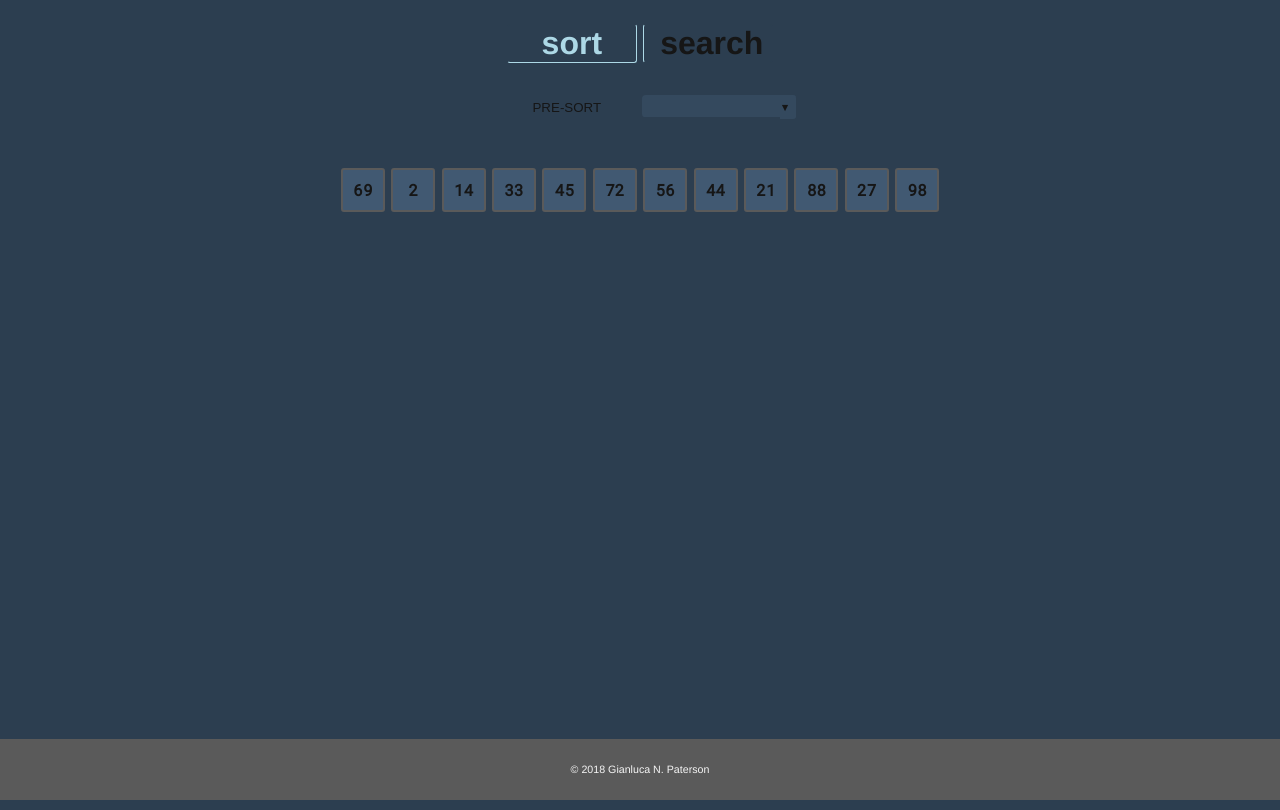
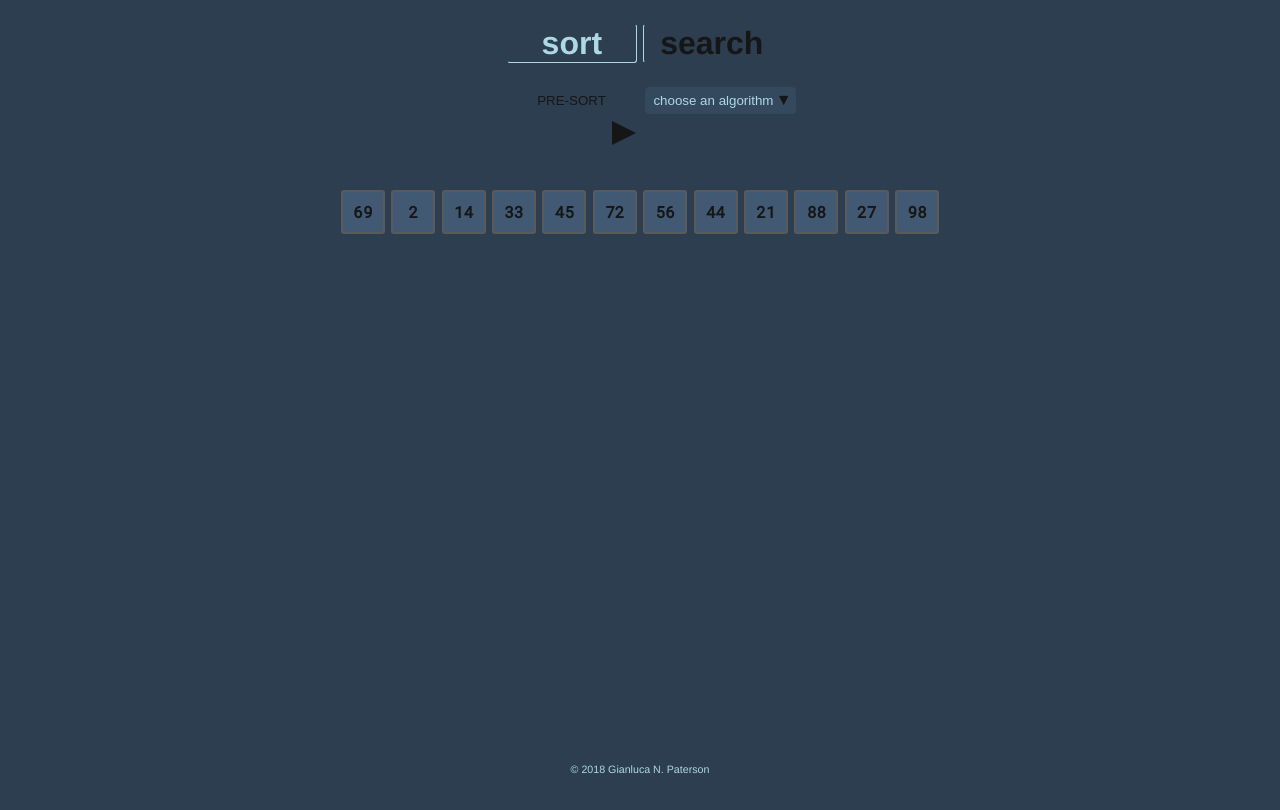
Before and after one commit to patersog/sort-n-search, a Vue app: page / in a window 1280 px wide. Built offline with nearby package versions, Linux system fonts and the light colour scheme.

Commit message:
Add more styles

```diff
--- a/src/algorithms/array-data.js
+++ /dev/null
@@ -1,41 +0,0 @@
-// const array = [
-//   2,
-//   14,
-//   33,
-//   45,
-//   72,
-//   56,
-//   44,
-//   21,
-//   88,
-//   27,
-//   68,
-//   15,
-//   62,
-//   93,
-//   98,
-//   73,
-//   28,
-//   16,
-//   46,
-//   87,
-//   28,
-//   65,
-//   38,
-//   67,
-//   16,
-//   85,
-//   63,
-//   23,
-//   69,
-//   64,
-//   91,
-//   9,
-//   70,
-//   81,
-//   27
-// ];
-
-const array = [69, 2, 14, 33, 45, 72, 56, 44, 21, 88, 27, 98];
-
-export default array;
--- /dev/null
+++ b/src/algorithms/data/array-data.js
@@ -0,0 +1,5 @@
+const array = [69, 2, 14, 33, 45, 72, 56, 44, 21, 88, 27, 98];
+
+module.exports = {
+  array
+};
--- a/src/algorithms/index.js
+++ b/src/algorithms/index.js
@@ -1,10 +1,16 @@
 //import sort from "./sort";
-import search from "./search";
+const search = require("./search");
+const { array: arrayData } = require("./data/array-data");
 
 const algorithms = {
   search
 };
 
+const test = {
+  arrayData
+};
+
 module.exports = {
-  algorithms
+  algorithms,
+  test
 };
--- a/src/algorithms/search/index.js
+++ b/src/algorithms/search/index.js
@@ -2,8 +2,8 @@ import binary from "./binary";
 import linear from "./linear";
 
 export const search = {
-  binary,
-  linear
+  binary: binary,
+  linear: linear
 };
 
 export default search;
--- a/src/algorithms/search/linear.js
+++ b/src/algorithms/search/linear.js
@@ -1,7 +1,7 @@
 export const linear = (arr, lookup) => {
   for (let i = 0; i < arr.length; i++) {
     if (arr[i] === lookup) {
-      return i + 1;
+      return i;
     }
   }
   return null;
--- a/src/components/ActionBar.vue
+++ b/src/components/ActionBar.vue
@@ -1,11 +1,21 @@
 <template>
 	<div class="action-bar">
-		<button v-bind:class="buttonClasses" v-on:click="requestSort">pre-sort</button>
-		<div class="algo-select">
-			<select v-model="requestAlgorithm">
-				<option disabled value="">Select a Sorting Algorithm</option>
-				<option v-for="(option, index) in options" :key="index" :value="option">{{option}}</option>
-			</select>
+		<div class="top">
+			<button :class="preSortButtonClass" v-on:click="requestPreSort">pre-sort</button>
+			<div class="algo-select">
+				<select v-model="selected">
+					<option disabled value="">choose an algorithm</option>
+					<option v-for="(option, index) in options" :key="index" :value="option">{{option}}</option>
+				</select>
+			</div>
+		</div>
+		<div class="bottom">
+			<div v-if="!run">
+				<button  class="control-btn play" :click="runAlgorithm"></button>
+			</div>
+			<div>
+				<button class="control-btn reset" :click="requestReset"></button>
+			</div>
 		</div>
 	</div>
 </template>
@@ -14,19 +24,39 @@
 export default {
   props: {
     preSorted: Boolean,
-    algorithmType: String
+    run: Boolean,
+    algorithmType: String,
+    algorithm: String
+  },
+  data() {
+    return {
+      selected: ""
+    };
   },
   methods: {
-    requestSort() {
-      this.$emit("requestSort");
+    requestPreSort() {
+      this.$emit("request-pre-sort");
+    },
+    requestReset() {
+      this.$emit("resest-algorithm");
     },
     requestAlgorithm() {
-      this.$emit("requestAlgorithm");
+      this.$emit("request-algorithm", this.selected);
+    },
+    runAlgorithm() {
+      this.$emit("run-algorithm");
+    }
+  },
+  watch: {
+    selected() {
+      this.requestAlgorithm();
     }
   },
   computed: {
-    buttonClasses() {
-      return !this.preSorted ? "btn not-clicked" : "btn clicked";
+    preSortButtonClass() {
+      return !this.preSorted
+        ? "pre-sort-btn not-clicked"
+        : "pre-sort-btn clicked";
     },
     options() {
       switch (this.algorithmType) {
@@ -48,32 +78,90 @@ export default {
   padding: 0.5em 0;
 }
 
-.btn {
+.top {
+  display: flex;
+  flex-direction: row;
+  justify-content: center;
+}
+
+.pre-sort-btn {
   background-color: transparent;
-  border: 0;
-  border-bottom: 1px solid #2c3e50;
+  border-radius: 3px;
+  border: 1px solid #2c3e50;
   cursor: pointer;
   font-weight: 400;
-  height: 2.5vh;
-  margin: 0.5em 0.3em 0.5em 0;
+  height: 2em;
+  margin-right: 0.4em;
   width: 10em;
   text-align: center;
   text-transform: uppercase;
   transition: 800ms ease all;
 }
 
+.pre-sort-btn:hover {
+  color: lightblue;
+  transition: 800ms ease all;
+}
+
 .clicked {
-  border-bottom: 1px solid lightblue;
+  border-color: lightblue;
   color: lightblue;
+}
+
+.clicked:hover {
+  border: #2c3e50;
+  transition: 800ms ease all;
 }
 
 .not-clicked {
   color: rgb(22, 22, 22);
 }
 
-.btn:hover {
-  border-bottom: 1px solid lightblue;
-  transition: 800ms ease all;
+.bottom {
+  display: inline-block;
+  background-color: #2c3e50;
+}
+
+.bottom > div {
+  display: inline-block;
+  width: 1.8em;
+  height: 1.8em;
+  padding: 0.1em;
+  text-align: center;
+}
+
+.control-btn {
+  border: 0;
+  background: transparent;
+  box-sizing: border-box;
+  border-color: #2c3e50;
+  cursor: pointer;
+  margin: 0;
+  padding: 0;
+  transition: 800ms all ease;
+}
+
+.control-btn:hover {
+  border-left-color: lightblue;
+  color: lightblue;
+}
+
+.step-forward {
+}
+
+.step-back {
+}
+
+.play {
+  border-left-color: rgb(22, 22, 22);
+  border-style: solid;
+  border-width: 0.9em 0 0.9em 1.8em;
+}
+
+.pause {
+}
+
+.reset {
 }
 
 select {
@@ -87,6 +175,7 @@ select {
   border-bottom-left-radius: 0.25em;
   background: #34495e;
   background-image: none;
+  text-align: center;
 }
 
 select {
@@ -102,29 +191,26 @@ select::-ms-expand {
   display: none;
 }
 
-.algo-select::hover {
+.algo-select {
   border: 1px solid #34495e;
-}
-
-.algo-select {
-  display: inline-block;
-  width: 8.6em;
-  height: 2.5vh;
-  margin: 0.5em 0 0.5em 0.3em;
-  border: #2c3e50;
   border-radius: 0.25em;
   border-top-right-radius: 0;
+  border-bottom-right-radius: 0;
   background: #34495e;
+  display: block;
+  height: 1.6em;
+  margin-left: 0.1em;
+  width: 8em;
 }
 
 .algo-select::after {
   content: "\25BC";
   position: absolute;
-  font-size: 1.2ch;
-  border: 0;
+  top: 5.43em;
   border-top-right-radius: 0.25em;
   border-bottom-right-radius: 0.25em;
-  padding: 0 0.5em 0 0;
+  font-size: 1em;
+  padding: 0.1em 0.3em 0.1em 0.1em;
   color: rgb(22, 22, 22);
   background: #34495e;
   pointer-events: none;
--- a/src/components/App.vue
+++ b/src/components/App.vue
@@ -2,44 +2,55 @@
   <div id="app">
 	  	<header>
 			<div class="radio-group">
-				<input type="radio" id="sort" name="algo-type" checked><label class="sort-label" for="sort">sort</label>
-				<input type="radio" id="search" name="algo-type"><label class="search-label" for="search">search</label>
+				<input type="radio" id="sort" name="algo-type" v-model="algorithmType" value="sort" checked><label class="sort-label" for="sort">sort</label>
+				<input type="radio" id="search" name="algo-type" v-model="algorithmType" value="search"><label class="search-label" for="search">search</label>
 			</div>
 		</header>
 		<action-bar
 			:preSorted=preSorted
+			:run=run
+			:algorithm=algorithm
 			:algorithmType=algorithmType
-			v-on:requestSort="handleSortRequest"
-			v-on:requestAlgorithm="handleAlgorithmRequest" />
+			v-on:request-pre-sort="handlePreSortRequest"
+			v-on:request-algorithm="handleAlgorithmRequest"
+			v-on:run-algorithm="handleRunAlgorithm"/>
 		<display v-if="!preSorted" :list="list" />
 		<display v-else :list="sortedList" />
-		<nav-bar />
+		<foot />
   </div>
 </template>
 
 <script>
 import Display from "./Display";
 import ActionBar from "./ActionBar";
-import NavBar from "./NavBar";
+import Foot from "./Foot";
 
-import dataArray from "../algorithms/array-data";
+import { algorithms, test } from "../algorithms";
 
 export default {
   name: "App",
   data() {
     return {
-      list: [...dataArray],
-      stats: {},
+      list: [...test.arrayData],
+      algorithmType: "sort",
+      algorithm: "",
+      action: {},
       preSorted: false,
-      algorithmType: "sort"
+      run: false
     };
   },
   methods: {
-    handleSortRequest() {
+    handlePreSortRequest() {
       this.preSorted = !this.preSorted;
     },
-    handleAlgorithmRequest(selected) {
-      this.algorithmType = selected;
+    handleAlgorithmRequest(requestedAlgorithm) {
+      this.algorithm = requestedAlgorithm;
+    },
+    handleRunAlgorithm() {
+      this.run = true;
+    },
+    handleReset() {
+      this.list = [...test.arrayData];
     }
   },
   computed: {
@@ -47,15 +58,10 @@ export default {
       return this.list.map(el => el).sort((a, b) => a - b);
     }
   },
-  watch: {
-    selected(newValue, oldValue) {
-      console.log(newValue, oldValue);
-    }
-  },
   components: {
     Display,
     ActionBar,
-    NavBar
+    Foot
   }
 };
 </script>
@@ -96,7 +102,7 @@ label + input[type="radio"] + label {
 
 label {
   color: rgb(22, 22, 22);
-  font-size: 4vh;
+  font-size: 2em;
   display: inline-block;
   border: 1px solid #2c3e50;
   border-radius: 3px;
@@ -109,6 +115,11 @@ label {
 .sort-label,
 .search-label {
   width: 3em;
+}
+
+.sort-label:hover,
+.search-label:hover {
+  border-bottom: 1px solid lightblue;
 }
 
 .search-label {
--- a/src/components/DataPoint.vue
+++ b/src/components/DataPoint.vue
@@ -7,8 +7,18 @@
 
 <script>
 export default {
-  name: "DataPoint",
-  props: ["value", "selected"]
+  name: "data-point",
+  props: {
+    value: {
+      type: Number
+    },
+    selected: {
+      type: String
+    }
+  },
+  watch: {
+    value(newValue, oldValue) {}
+  }
 };
 </script>
 
--- a/src/components/Display.vue
+++ b/src/components/Display.vue
@@ -1,7 +1,7 @@
 <template>
 	<div class="display">
 		<ul class="data-list">
-			<data-point v-for="(value, index) in list" v-bind:key="index" v-bind:value="value"/>
+			<data-point v-for="(value, index) in list" :key="index" :value="value"/>
 		</ul>
 	</div>
 </template>
@@ -12,15 +12,12 @@ import DataPoint from "./DataPoint";
 // import algorithms from "../algorithms";
 
 export default {
-  name: "Display",
+  name: "display",
   props: {
     list: {
       type: Array,
       required: true
     }
-  },
-  methods: {
-    applyAlgorithm() {}
   },
   components: {
     DataPoint
--- a/src/components/NavBar.vue
+++ b/src/components/Foot.vue
@@ -10,7 +10,7 @@ export default {};
 
 <style scoped>
 footer {
-  background-color: rgb(90, 90, 90);
+  background-color: #2c3e50;
   padding: 0.5em 0.25em;
   position: fixed;
   bottom: 0;
@@ -21,7 +21,7 @@ footer {
 
 div p {
   font-size: 1.2ch;
-  color: whitesmoke;
+  color: lightblue;
 }
 
 nav {
```
Also changed, not shown: src/assets/logo.png (deleted).
